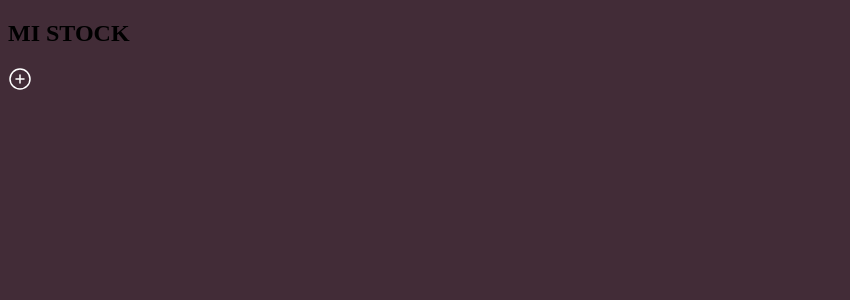
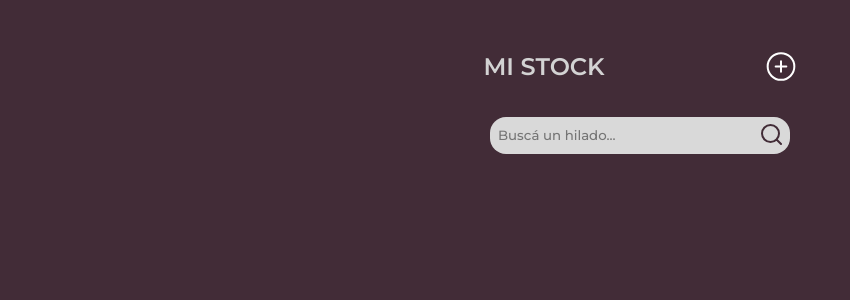
Before and after one commit to MaguRomera/crochet-manager-FRONT, a React (Vite) app: page /stock in a window 1280 px wide. Shown: the top 300 px of the page, without its empty margins (0-850 px from the left). Built offline with nearby package versions, Linux system fonts and the light colour scheme.

Commit message:
Página de stock: estilos, botón de agregar y searcing bar (sin funcionalidades)

```diff
--- /dev/null
+++ b/src/components/StockSearchingBar.jsx
@@ -0,0 +1,9 @@
+import lupa from '../assets/search.svg'
+export function SearchStock(){
+    return(
+        <span className='searching-bar'>
+            <input type="text" placeholder="Buscá un hilado..."/>
+            <img src={lupa} title='Buscar' />
+        </span>
+    )
+}
--- a/src/routes/Stock.jsx
+++ b/src/routes/Stock.jsx
@@ -1,20 +1,22 @@
 import plus from '../assets/plus-circle.svg'
+import { SearchStock } from '../components/StockSearchingBar'
 import { useNavigate } from 'react-router-dom'
 export function Stock(){
 
     const navigate = useNavigate()
 
     return(
-        <div>
+        <div className='stock-cnt'>
             <section className='page-menu'>
                 <h1>MI STOCK</h1>
                 <img
                     src={plus}
                     title='Agregar stock'
                     onClick={()=>navigate('/carga-stock')}
-                    className='icon-btn'
+                    className='menu-icon-btn'
                 />
             </section>
+            <SearchStock/>
 
         </div>
     )
--- a/src/styles/App.css
+++ b/src/styles/App.css
@@ -40,3 +40,44 @@ body{
 
 /*-----------------------------------------------*/
 /*STOCK*/
+.stock-cnt{
+  margin-top: 2rem;
+  display: flex;
+  flex-direction: column;
+  align-items: center;
+  justify-content: center;
+}
+.page-menu{
+  display: flex;
+  flex-direction: row;
+  column-gap: 10rem;
+}
+.page-menu h1{
+  color: #D3D3D3;
+  font-family: "Montserrat", sans-serif;
+  font-weight: 550;
+  font-size: 1.5rem;
+}
+.menu-icon-btn{
+  width: 2rem;
+}
+/*------------------------------*/
+/*COMPONENTES*/
+/*SEARCHING BAR*/
+.searching-bar{
+  margin-top: 1rem;
+  background-color: #d9d9d9;
+  display: flex;
+  align-items: center;
+  justify-content: space-between;
+  border-radius: 1rem;
+  padding: 0.4rem;
+  width: 18rem;
+}
+.searching-bar input{
+  background-color: #d9d9d9;
+  border: none;
+  outline: none;
+  font-family: "Montserrat", sans-serif;
+  font-weight: 500;
+}
```
Also changed, not shown: src/assets/search.svg (added).
